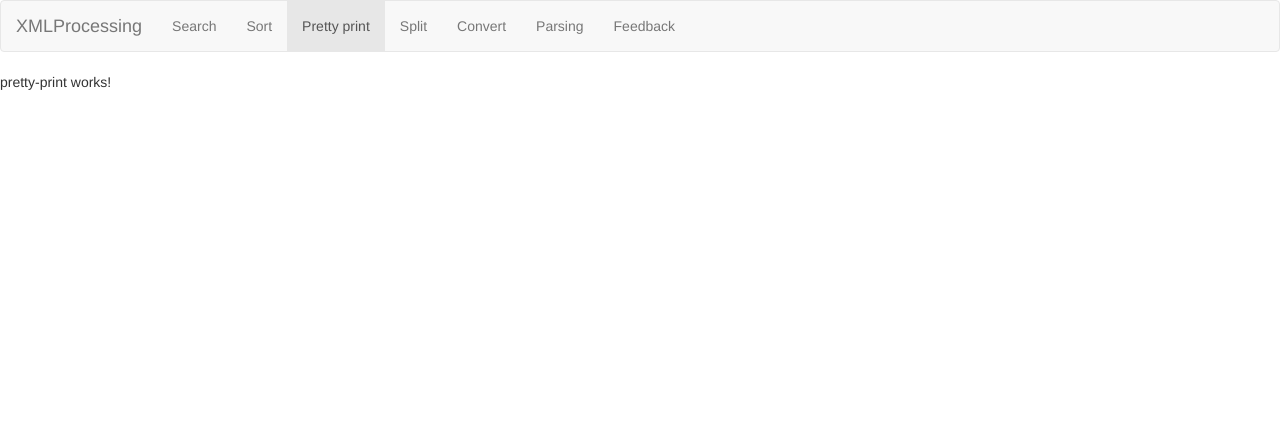
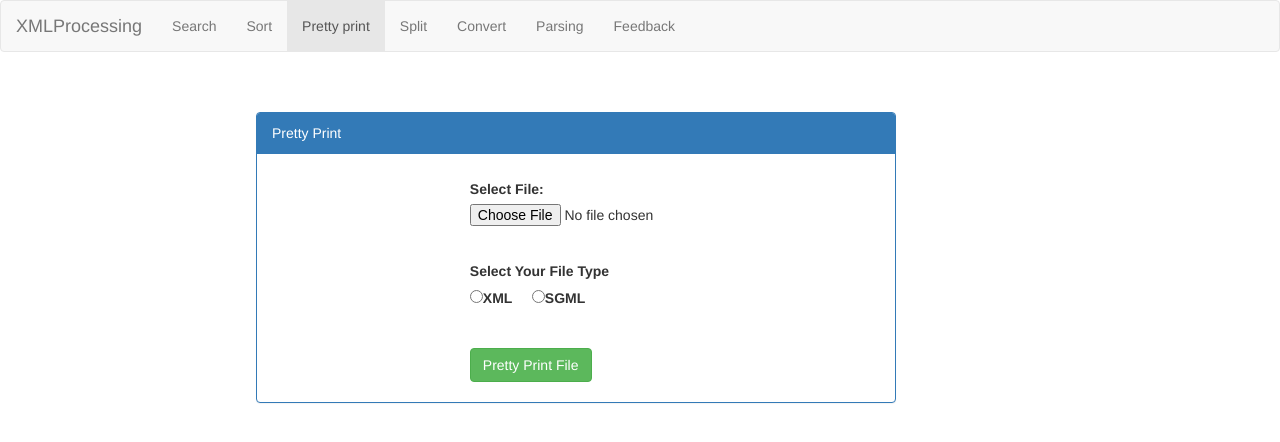
Before and after one commit to tadlakha9/BigXmlProcessing, an Angular app in the folder bigxmlprocessing-web/src/main/web/: page /prettyprint in a window 1280 px wide. Shown: the top 442 px of the page. Built offline with nearby package versions, Linux system fonts and the light colour scheme.

Commit message:
MJI:commit for pretty print

```diff
--- a/bigxmlprocessing-web/src/main/web/src/app/app.service.ts
+++ b/bigxmlprocessing-web/src/main/web/src/app/app.service.ts
@@ -8,6 +8,7 @@ export class AppService{
     transformXmlUrl:string = this.baseUrl + "transformXml";
     splitServiceUrl = this.baseUrl + "splitXml";
     sortServiceUrl = this.baseUrl + "sortXml";
+    prettyPrintServiceUrl = this.baseUrl + "prettyPrintXml";
 
     constructor(private httpClient: HttpClient) {}
 
@@ -20,7 +21,14 @@ export class AppService{
     splitService(formData){
         return this.httpClient.post(this.splitServiceUrl, formData, {responseType: 'text'});
     }
+
     sortService(formData){
         return this.httpClient.post(this.sortServiceUrl, formData, {responseType: 'text'});
+ 	}
+
+
+    prettyPrintService(formData){
+        return this.httpClient.post(this.prettyPrintServiceUrl,formData,{responseType: 'text'})
+
     }
 }
--- a/bigxmlprocessing-web/src/main/web/src/app/pretty-print/pretty-print.component.html
+++ b/bigxmlprocessing-web/src/main/web/src/app/pretty-print/pretty-print.component.html
@@ -1,3 +1,36 @@
-<p>
-  pretty-print works!
-</p>
+<div class="panel panel-primary" style="width:50%;left:20%;top:40px;position:relative">
+	<div class="panel-heading">Pretty Print</div>
+	<div class="panel-body">
+
+  <form (ngSubmit)="save(f)" #f="ngForm" style="left: 35%;position:relative;width: 35%;top:10px;" >
+    <div class=" row" >
+      <div class=" form-group">
+        <b><label for="input-file">Select File:</label></b>&nbsp;&nbsp;
+        <input type="file" id="input" name="profile" (change)="onSelectInputFile($event)" required/>
+      </div>
+    </div>
+
+    <br/>
+
+    <div class=" row" >
+      <div class=" form-group">
+        <b><label for="input-file">Select Your File Type</label></b><br/>
+
+        <input id="XML" type="radio" value="XML" name="fileType" ngModel/>
+        <label class="control-label" for="XML">XML </label>&nbsp;&nbsp;&nbsp;&nbsp;
+
+        <input id="SGML" type="radio" value="SGML" name="fileType" ngModel/>
+        <label class="control-label" for="SGML">SGML </label> <br/><br/>
+
+      </div>
+    </div>
+
+    <div class=" row" style="left: 30%;">
+      <div class=" form-group">
+        <button class=" btn btn-fill btn-success" type="submit" >Pretty Print File </button>&nbsp;&nbsp;
+      </div>
+    </div>
+
+  </form>
+</div>
+</div>
--- a/bigxmlprocessing-web/src/main/web/src/app/pretty-print/pretty-print.component.ts
+++ b/bigxmlprocessing-web/src/main/web/src/app/pretty-print/pretty-print.component.ts
@@ -1,4 +1,8 @@
 import { Component, OnInit } from '@angular/core';
+import { NgForm } from '@angular/forms';
+import { Router } from "@angular/router";
+import { AppService } from '../app.service';
+import { ToastrService } from 'ngx-toastr';
 
 @Component({
   selector: 'app-pretty-print',
@@ -7,9 +11,46 @@ import { Component, OnInit } from '@angular/core';
 })
 export class PrettyPrintComponent implements OnInit {
 
-  constructor() { }
+  title = 'BigXMLProcessing';
+
+  inputfile:File;
+
+  constructor( private appService:AppService, private router:Router, private toastr:ToastrService) { }
 
   ngOnInit() {
+
   }
 
+  onSelectInputFile(event) {
+  console.log(event.target.files);
+  this.inputfile =event.target.files[0];
+  }
+  onXMLSelect(event) {
+    console.log("XML Selected");
+  }
+  onSGMLSelect(event){
+    console.log("SGML Selected");
 }
+
+save(form:NgForm)
+{
+  console.log("Documented will be pretty Printed ");
+  console.log(form.value);
+  let formData = new FormData();
+  formData.append('file', this.inputfile, this.inputfile.name);
+  formData.append('fileType', form.value.fileType);
+  this.appService.prettyPrintService(formData).
+  subscribe((response) => {
+    console.log("ok"+response);
+    this.toastr.success('Pretty Printed Successfully')
+    },
+      (error) => { console.log("ko"+error);
+      this.toastr.error('Error in Pretty Print');
+  });
+   this.router.navigate(["/feedback"]);
+   alert("Please give your valuable feedback!")
+  form.reset();
+
+}
+
+}
--- a/bigxmlprocessing-web/src/main/web/src/app/split/split.component.ts
+++ b/bigxmlprocessing-web/src/main/web/src/app/split/split.component.ts
@@ -2,7 +2,7 @@ import { Component, OnInit } from '@angular/core';
 import { NgForm } from '@angular/forms';
 import { AppService } from '../app.service';
 import { splitAtColon } from '@angular/compiler/src/util';
-import { Split } from '../model/split';
+
 import { toBase64String } from '@angular/compiler/src/output/source_map';
 import { ToastrService } from 'ngx-toastr';
 
@@ -14,7 +14,7 @@ import { ToastrService } from 'ngx-toastr';
 export class SplitComponent implements OnInit {
 
   filePath:File;
-  split:Split;
+
   constructor(private appService:AppService, private toastr:ToastrService) { }
 
 
@@ -28,7 +28,6 @@ export class SplitComponent implements OnInit {
 
   save(form:NgForm){
     console.log(form.value);
-    this.split = form.value;
     let formData = new FormData();
     formData.append('file', this.filePath, this.filePath.name);
     formData.append('typeOfSplit', form.value.typeOfSplit);
```
Also changed, not shown: 2 other files (tests, documents, lock files or other folders).
